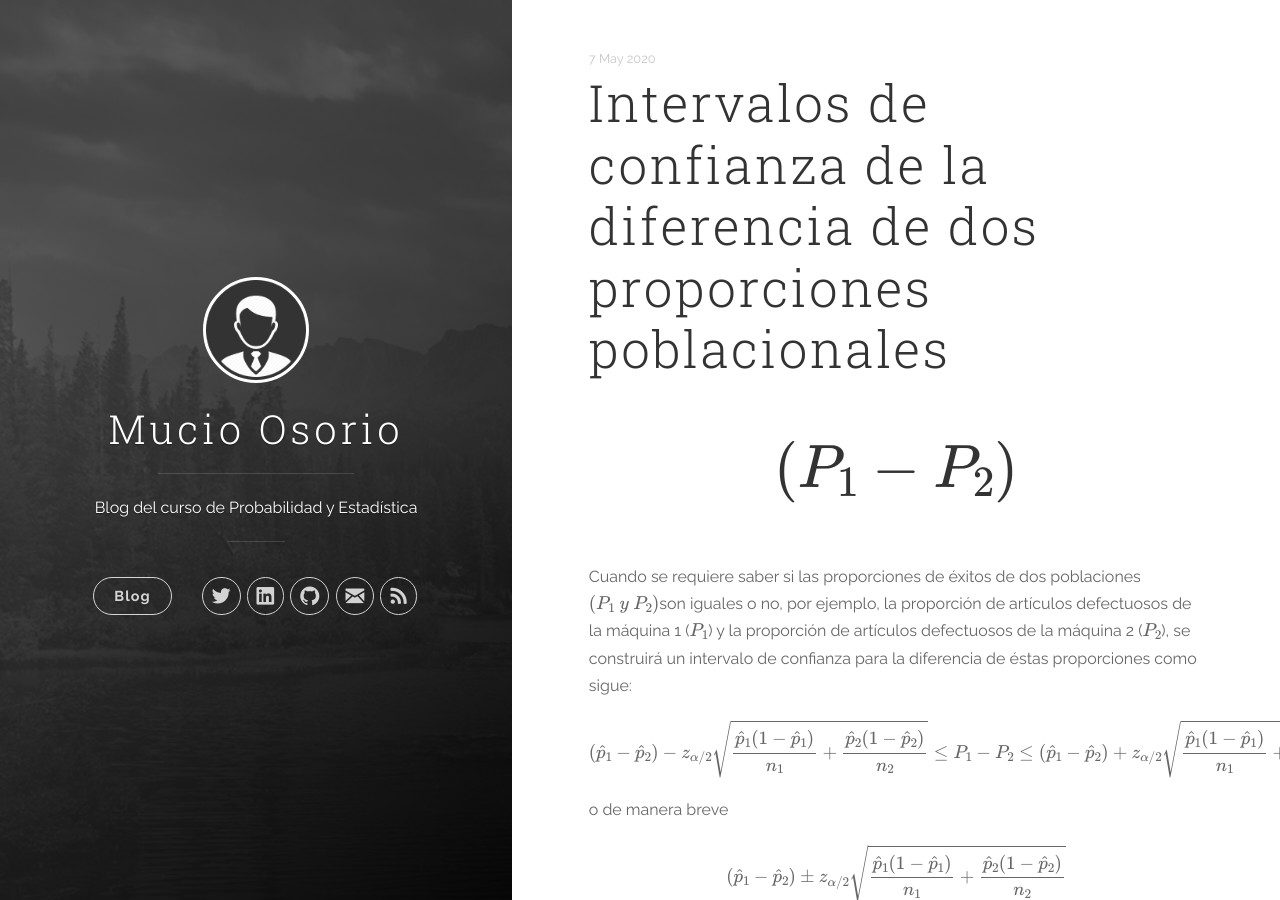
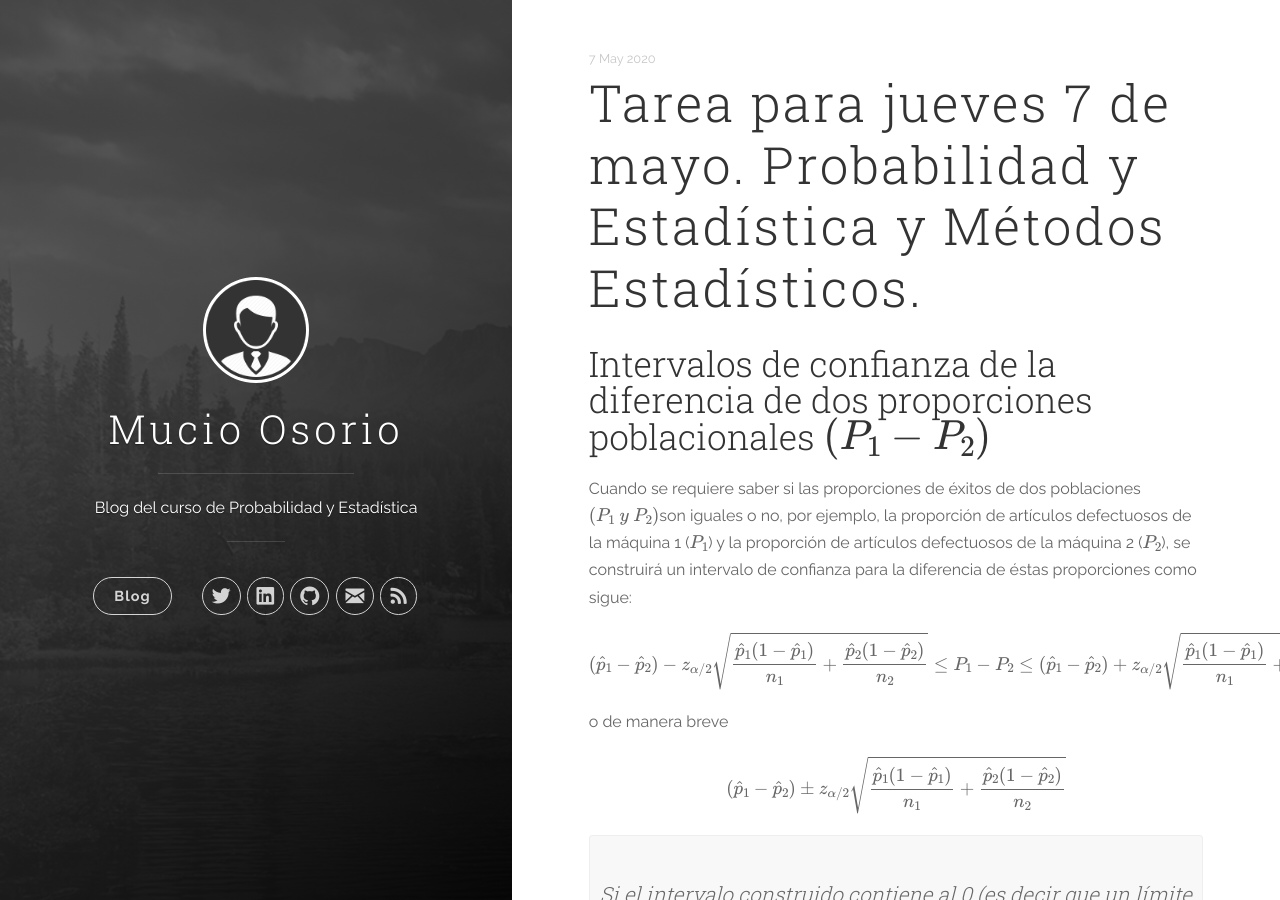
Before and after one commit to mucioosorio/probabilidad, a Jekyll site: the page built from _posts/2020-05-07-Tarea-para-jueves-7-de-mayo.Probabilidad-y-Estadística-y-Métodos-Estadísticos.md, in a window 1280 px wide and 900 px high. Built offline with Jekyll 4.4.1, drawn with Linux system fonts in a browser that asks for light colours; nearby versions of some CDN libraries; formulas are drawn with MathJax 3.

Commit message:
Update 2020-05-07-Tarea-para-jueves-7-de-mayo.Probabilidad-y-Estadística-y-Métodos-Estadísticos.md

```diff
--- a/_posts/2020-05-07-Tarea-para-jueves-7-de-mayo.Probabilidad-y-Estadística-y-Métodos-Estadísticos.md
+++ b/_posts/2020-05-07-Tarea-para-jueves-7-de-mayo.Probabilidad-y-Estadística-y-Métodos-Estadísticos.md
@@ -1,10 +1,10 @@
 ---
-title: "Intervalos de confianza de la diferencia de dos proporciones poblacionales $$(P_{1}-P_{2})$$"
+title: "Tarea para jueves 7 de mayo. Probabilidad y Estadística y Métodos Estadísticos."
 output: html_notebook
 ---
 
 
-
+## Intervalos de confianza de la diferencia de dos proporciones poblacionales $$(P_{1}-P_{2})$$
 
 Cuando se requiere saber si las proporciones de éxitos de dos poblaciones $$(P_{1}~y~ P_{2})$$son iguales o no, por ejemplo, la proporción de artículos defectuosos de la máquina 1 ($$P_1$$) y la proporción de artículos defectuosos de la máquina 2 ($$P_2$$), se construirá un intervalo de confianza para la diferencia de éstas proporciones como sigue:
 
@@ -16,13 +16,13 @@ o de manera breve
 
 $$(\hat{p}_{1}-\hat{p}_{2})\pm z_{\alpha/2} \sqrt{\frac{\hat{p}_{1}(1-\hat{p}_{1})}{n_1}+\frac{\hat{p}_{2}(1-\hat{p}_{2})}{n_2}}$$
 
-Si el intervalo construido contiene al 0 (es decir que un límite sea negativo y el otro positivo) se concluye que las dos proporciones de éxitos poblacionales son iguales.
+> Si el intervalo construido contiene al 0 (es decir que un límite sea negativo y el otro positivo) se concluye que las dos proporciones de éxitos poblacionales son iguales.
 
-Cuando el 0 no este contenido habrá dos maneras de interpretar:
+> Cuando el 0 no este contenido habrá dos maneras de interpretar:
 
-* Si los dos límites son positivos se dice que la proporción de éxitos en la población 1 es mayor que la proporción de éxitos en la población 2.
+> * Si los dos límites son positivos se dice que la proporción de éxitos en la población 1 es mayor que la proporción de éxitos en la población 2.
 
-* Si los dos límites son negativos se dice que la proporción de éxitos en la población 1 es menor que la proporción de éxitos en la población 2.
+> * Si los dos límites son negativos se dice que la proporción de éxitos en la población 1 es menor que la proporción de éxitos en la población 2.
 
 
 Ejemplo. Se quiere saber si la proporción de varones zurdos en ITSON ($$P_1$$) difiere o no de la proporción de mujeres zurdas en ITSON ($$P_2$$.
```
